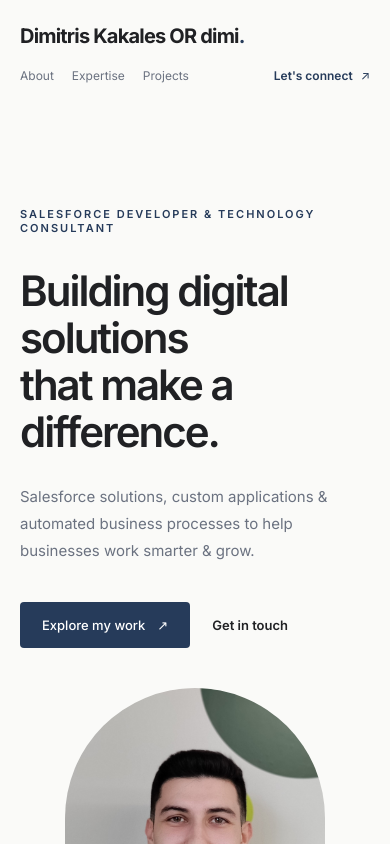
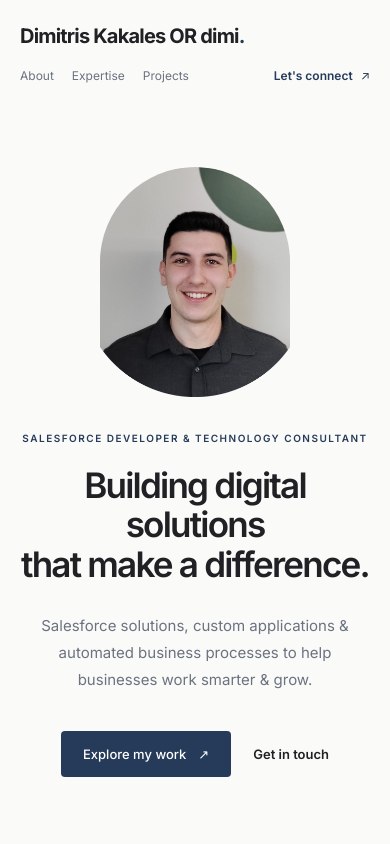
Before and after one commit to dkak/dimi-portfolio, a React (Vite) app: page / in a window 390 px wide. Shown: the top 844 px of the page. Built offline with nearby package versions, Linux system fonts and the light colour scheme.

Commit message:
photo & text alignment for small screens

```diff
--- a/src/App.css
+++ b/src/App.css
@@ -71,7 +71,7 @@
 .hero {
   max-width: 1200px;
   margin: 0 auto;
-  padding: 140px 40px 160px;
+  padding: 90px 40px 160px;
 }
 
 .hero-content {
@@ -134,7 +134,7 @@
 
 @media (max-width: 768px) {
   .hero {
-    padding: 100px 20px 110px;
+    padding: 60px 20px 110px;
   }
 
   .hero h1 {
@@ -150,7 +150,8 @@
     gap: 22px;
   }
 }
-    /* Photo Styling */
+
+/* HERO PHOTO */
 
 .hero {
   display: flex;
@@ -161,6 +162,7 @@
 
 .hero-content {
   flex: 1;
+  min-width: 0;
 }
 
 .hero-image {
@@ -178,17 +180,71 @@
   display: block;
 }
 
-@media (max-width: 768px) {
+/* Tablets and smaller screens */
+@media (max-width: 900px) {
+  .hero {
+    gap: 30px;
+  }
+
+  .hero-image {
+    width: 280px;
+    height: 350px;
+  }
+
+  .hero h1 {
+    font-size: clamp(34px, 5vw, 48px);
+    letter-spacing: -2px;
+  }
+}
+
+/* Mobile phones */
+@media (max-width: 600px) {
+
+  .hero-content {
+    width: 100%;
+    text-align: center;
+  }
+
+  .hero-label {
+    text-align: center;
+  }
+
+  .hero-description {
+    margin-left: auto;
+    margin-right: auto;
+  }
+
+  .hero-actions {
+    justify-content: center;
+  }
+
   .hero {
     flex-direction: column;
     align-items: flex-start;
-    gap: 40px;
+    gap: 35px;
+    padding-top: 60px;
   }
 
   .hero-image {
-    width: 260px;
-    height: 320px;
+    width: 190px;
+    height: 230px;
     align-self: center;
+    order: -1;
+  }
+
+  .hero-content {
+    width: 100%;
+  }
+
+  .hero-label {
+    font-size: 10px;
+    letter-spacing: 1.5px;
+    margin-bottom: 22px;
+  }
+
+  .hero h1 {
+    font-size: clamp(34px, 9vw, 44px);
+    letter-spacing: -1.8px;
   }
 }
 
```
